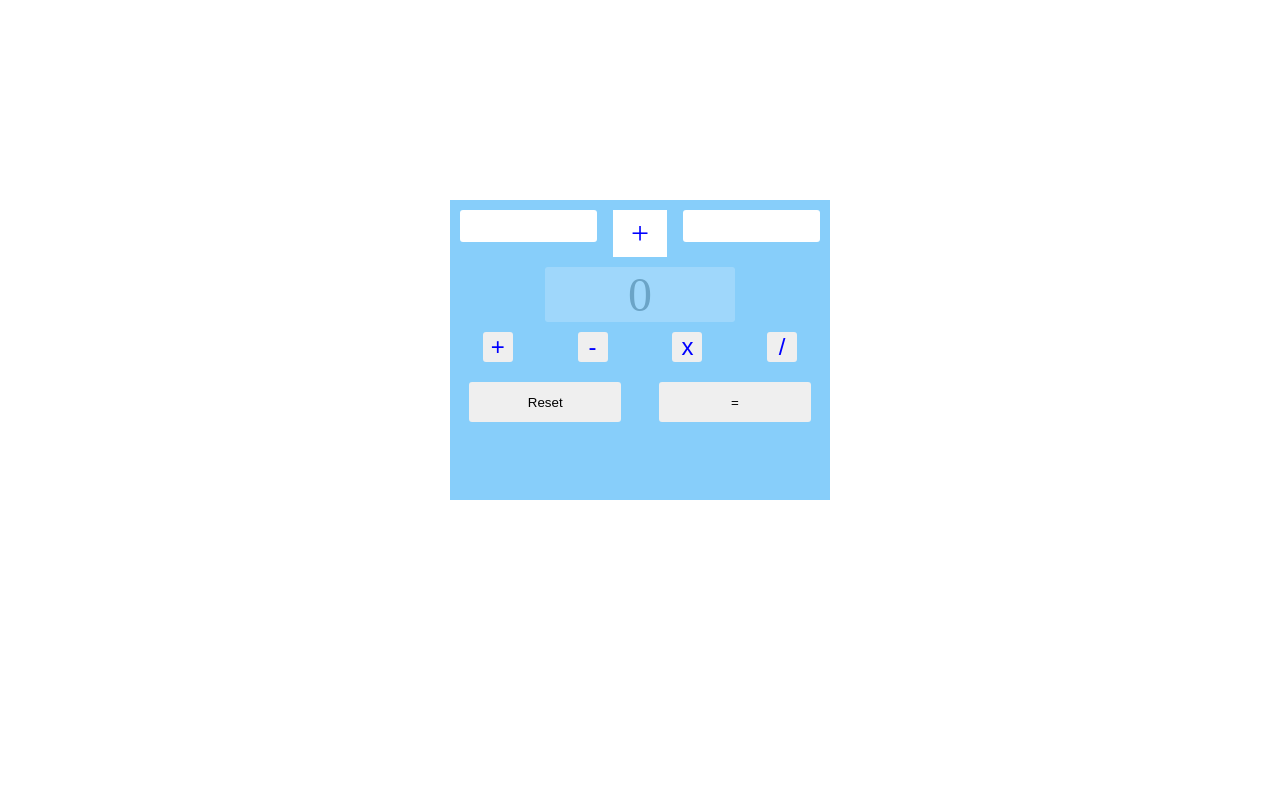
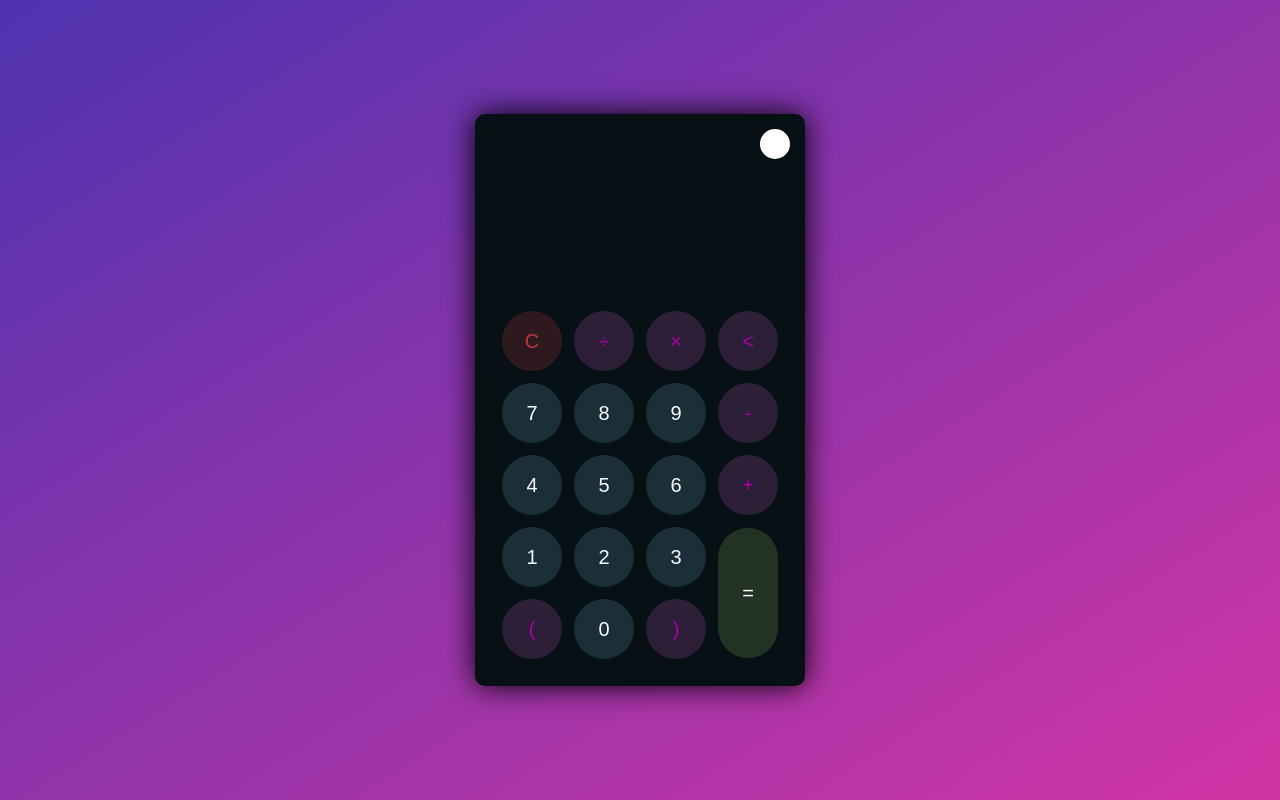
Before and after one commit to Yusufxcode/Calculator-App, a plain HTML site: page index.html in a window 1280 px wide. Drawn offline with Linux system fonts and the light colour scheme.

Commit message:
Awesome Calculator

```diff
--- a/calc.js
+++ b/calc.js
@@ -1,48 +1,30 @@
-let num1 = document.querySelector('#num1');
-let num2 = document.querySelector('#num2');
-let symbol = document.querySelector('.symbol');
-let total = document.querySelector('.total');
-let add = document.querySelector('#add');
-let sub = document.querySelector('#sub');
-let mult = document.querySelector('#mult');
-let div = document.querySelector('#div');
-let reset = document.querySelector('#reset');
-let equalTo = document.querySelector('#equalTo');
+const display = document.querySelector("#display");
+const buttons = document.querySelectorAll("button");
 
-add.addEventListener('click', function(){
-    symbol.innerHTML = '+';
-})
+buttons.forEach((item) => {
+  item.onclick = () => {
+    if (item.id == "clear") {
+      display.innerText = "";
+    } else if (item.id == "backspace") {
+      let string = display.innerText.toString();
+      display.innerText = string.substr(0, string.length - 1);
+    } else if (display.innerText != "" && item.id == "equal") {
+      display.innerText = eval(display.innerText);
+    } else if (display.innerText == "" && item.id == "equal") {
+      display.innerText = "Empty!";
+      setTimeout(() => (display.innerText = ""), 2000);
+    } else {
+      display.innerText += item.id;
+    }
+  };
+});
 
-sub.addEventListener('click', function(){
-    symbol.innerHTML = '-';
-})
-
-mult.addEventListener('click', function(){
-    symbol.innerHTML = 'x';
-})
-
-div.addEventListener('click', function(){
-    symbol.innerHTML = '/';
-})
-
-equalTo.addEventListener('click', function(){
-    if(symbol.innerHTML === '+'){
-        let number = parseInt(num1.value) + parseInt(num2.value);
-        total.innerHTML = number;
-    }else if (symbol.innerHTML === '-'){
-        let number = parseInt(num1.value) - parseInt(num2.value);
-        total.innerHTML = number;
-    }else if (symbol.innerHTML === 'x'){
-        let number = parseInt(num1.value) * parseInt(num2.value);
-        total.innerHTML = number;
-    }else {
-        let number = parseInt(num1.value) / parseInt(num2.value);
-        total.innerHTML = number;
-    }
-})
-
-reset.addEventListener('click', function(){
-    num1.value = '';
-    num2.value = '';
-    total.innerHTML = '0';
-})
+const themeToggleBtn = document.querySelector(".theme-toggler");
+const calculator = document.querySelector(".calculator");
+const toggleIcon = document.querySelector(".toggler-icon");
+let isDark = true;
+themeToggleBtn.onclick = () => {
+  calculator.classList.toggle("dark");
+  themeToggleBtn.classList.toggle("active");
+  isDark = !isDark;
+};
--- a/index.html
+++ b/index.html
@@ -4,37 +4,53 @@
         <meta charset="UTF-8">
         <meta http-equiv="X-UA-Compatible" content="IE=edge">
         <meta name="viewport" content="width=device-width, initial-scale=1.0">
-    <title>Simple Calculator App</title>
+        <title>Calculator</title>
         <link rel="stylesheet" href="style.css">
     </head>
     <body>
         <div class="container">
-        <div class="calculator">
-            <div class="nums">
-                    <input type="text" id="num1">
-
-                    <div class="symbol">+</div>
-
-                    <input type="text" id="num2">
+            <div class="calculator dark">
+                <div class="theme-toggler active">
+                    <i class="toggler-icon"></i>
                 </div>
-
-            <div class="total">0</div>
-
-            <div class="mathSymbols">
-                <button id="add">+</button>
-                <button id="sub">-</button>
-                <button id="mult">x</button>
-                <button id="div">/</button>
-
+                <div class="display-screen">
+                    <div id="display"></div>
                 </div>
-
-            <div class="equalReset">
-                <button id="reset" type="reset">Reset</button>
-                <button id="equalTo" type="submit">=</button>
+                <div class="buttons">
+                    <table>
+                        <tr>
+                            <td><button class="btn-operator" id="clear">C</button></td>
+                            <td><button class="btn-operator" id="/">&divide;</button></td>
+                            <td><button class="btn-operator" id="*">&times;</button></td>
+                            <td><button class="btn-operator" id="backspace"> < </button></td>
+                        </tr>
+                        <tr>
+                            <td><button class="btn-number" id="7">7</button></td>
+                            <td><button class="btn-number" id="8">8</button></td>
+                            <td><button class="btn-number" id="9">9</button></td>
+                            <td><button class="btn-operator" id="-">-</button></td>
+                        </tr>
+                        <tr>
+                            <td><button class="btn-number" id="4">4</button></td>
+                            <td><button class="btn-number" id="5">5</button></td>
+                            <td><button class="btn-number" id="6">6</button></td>
+                            <td><button class="btn-operator" id="+">+</button></td>
+                        </tr>
+                        <tr>
+                            <td><button class="btn-number" id="1">1</button></td>
+                            <td><button class="btn-number" id="2">2</button></td>
+                            <td><button class="btn-number" id="3">3</button></td>
+                            <td rowspan="2"><button class="btn-equal" id="equal">=</button></td>
+                        </tr>
+                        <tr>
+                            <td><button class="btn-operator" id="(">(</button></td>
+                            <td><button class="btn-number" id="0">0</button></td>
+                            <td><button class="btn-operator" id=")">)</button></td>
+                        </tr>
+                    </table>
                 </div>
             </div>
         </div>
-
+        <script src="calc.js"></script>
     </body>
-<script src="calc.js"></script>
 </html>
--- a/style.css
+++ b/style.css
@@ -1,83 +1,157 @@
-
-
-.calculator {
-    background-color: lightskyblue;
-    width: 30%;
-    height: 300px;
-    margin: 0 auto;
-    margin-top: 200px !important;
+* {
+    padding: 0;
+    margin: 0;
+    box-sizing: border-box;
+    outline: 0;
+    transition: all 0.5s ease;
 }
 
-.nums {
-    display: flex;
-    justify-content: center;
-    gap: 1rem;
-    margin: 10px;
+body {
+    font-family: sans-serif;
+    background-image: linear-gradient(to bottom right, rgba(79,51,176,1), rgba(210,53,165));
 }
 
-input[type=text] {
-    width: 50%;
-    height: 30px;
-    margin-top: 10px;
-    font-size: 2rem;
-    text-align: center;
-    border: none;
-    border-radius: 3px;
-    outline: none;
+a {
+    text-decoration: none;
+    color: #fff;
 }
 
-#num1, #num2 {
+.container {
+    height: 100vh;
+    width: 100vw;
     display: grid;
     place-items: center;
 }
 
-.symbol {
-    font-size: 2rem;
-    color: blue;
-    background-color: #fff;
-    width: 60px;
-    text-align: center;
-    margin-top: 10px;
-    padding: 5px;
+.calculator {
+    position: relative;
+    height: auto;
+    width: auto;
+    padding: 20px;
+    border-radius: 10px;
+    box-shadow: 0 0 30px #000;
 }
 
-.total {
-    font-size: 3rem;
-    color: #000;
-    background-color: #fff;
-    width: 50%;
-    text-align: center;
-    margin: auto;
-    opacity: 0.2;
-    border-radius: 3px;
+.theme-toggler {
+    position: absolute;
+    top: 30px;
+    right: 30px;
+    color: #fff;
+    cursor: pointer;
+    z-index: 1;
 }
 
-.mathSymbols {
-    display: flex;
-    justify-content: space-around;
+.theme-toggler.active {
+    color: #333;
 }
 
-#add, #sub, #div, #mult {
-    font-size: 1.5rem;
-    color: blue;
-    width: 30px;
-    text-align: center;
-    margin-top: 10px;
-    cursor: pointer;
-    border: none;
-    border-radius: 3px;
+.theme-toggler.active::before {
+    background-color: #fff;
 }
 
-.equalReset {
-    margin-top: 20px;
-    display: flex;
-    justify-content: space-around;
+.theme-toggler::before {
+    content: '';
+    height: 30px;
+    width: 30px;
+    position: absolute;
+    top:  50%;
+    transform: translate(-50%, -50%);
+    border-radius: 50%;
+    background-color: #333;
+    z-index: -1;
 }
 
-#reset, #equalTo {
-    width: 40%;
-    height: 40px;
+#display {
+    margin: 0 10px;
+    height: 150px;
+    width: auto;
+    max-width: 270px;
+    display: flex;
+    align-items: flex-end;
+    justify-content: flex-end;
+    font-size: 30px;
+    margin-bottom: 20px;
+    overflow-x: scroll;
+}
+
+#display::-webkit-scrollbar {
+    display: block;
+    height: 3px;
+}
+
+button {
+    height: 60px;
+    width: 60px;
+    border: 0;
+    border-radius: 30px;
+    margin: 5px;
+    font-size: 20px;
     cursor: pointer;
-    border: none;
-    border-radius: 3px;
+    transition: all 200ms ease;
 }
+
+button:hover {
+    transform: scale(1.1);
+}
+
+button#equal {
+    height: 130px;
+}
+
+/*Light Theme*/
+.calculator {
+    background-color: #fff;
+}
+
+.calculator #display {
+    color: #0a1e23;
+}
+
+.calculator button#clear {
+    background-color: #ffd5d8;
+    color: #fc4552;
+}
+
+.calculator button.btn-number {
+    background-color: #c3eaff;
+    color: #000;
+}
+
+.calculator button.btn-operator {
+    background-color: #ffd0fd;
+    color: #f967f3;
+}
+
+.calculator button.btn-equal {
+    background-color: #adf9e7;
+    color: #000;
+}
+
+/*Dark Theme*/
+.calculator.dark {
+    background-color: #071115;
+}
+
+.calculator.dark #display {
+    color: #f8fafd;
+}
+
+.calculator.dark button#clear {
+    background-color: #2d191e;
+    color: #bd3740;
+}
+
+.calculator.dark button.btn-number {
+    background-color: #1b2f38;
+    color: #f8fafb;
+}
+
+.calculator.dark button.btn-operator {
+    background-color: #2e1f39;
+    color: #aa00a4;
+}
+
+.calculator.dark button.btn-equal {
+    background-color: #223323;
+    color: #fff;
+}
```
Lines whose indentation alone changed are shown as unchanged.
